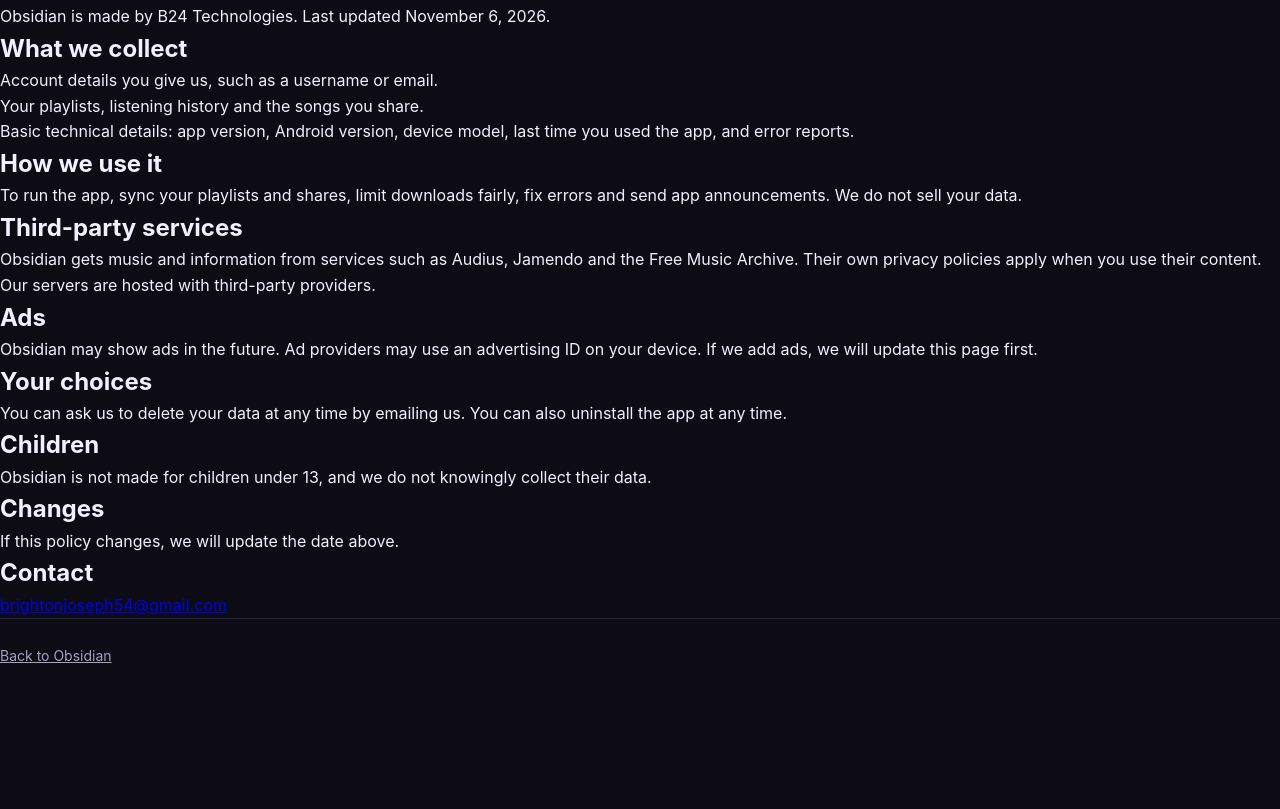
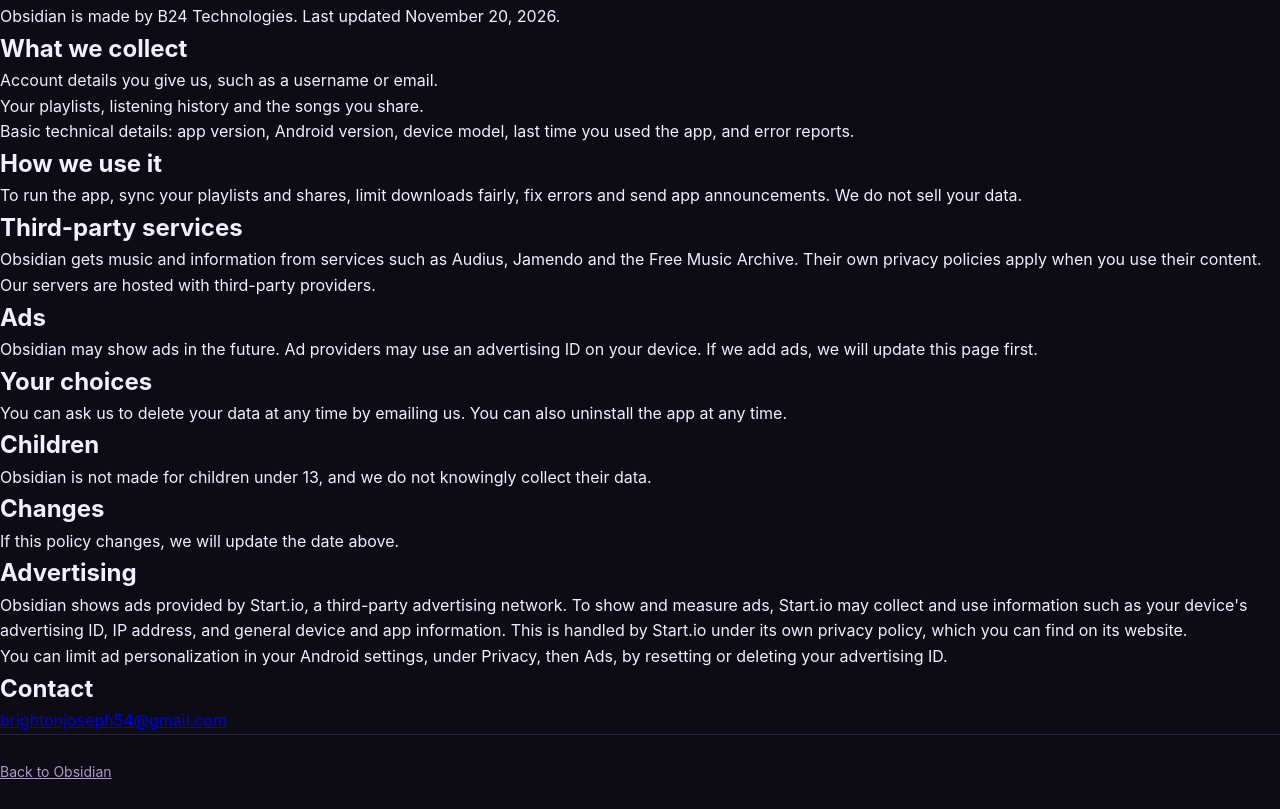
Before and after one commit to brightonjosephkbj/obsidian-site, a plain HTML site: page privacy.html in a window 1280 px wide. Shown: the part 47-856 px from the top of the page. Before the commit the page ends 800 px from the top, so only its background shows below. Drawn offline with Linux system fonts and the light colour scheme.

Commit message:
Add advertising section to privacy policy

```diff
--- a/privacy.html
+++ b/privacy.html
@@ -9,7 +9,7 @@
 <body>
 <main class="doc">
 <h1>Privacy policy</h1>
-<p>Obsidian is made by B24 Technologies. Last updated November 6, 2026.</p>
+<p>Obsidian is made by B24 Technologies. Last updated November 20, 2026.</p>
 
 <h2>What we collect</h2>
 <ul>
@@ -36,6 +36,10 @@
 <h2>Changes</h2>
 <p>If this policy changes, we will update the date above.</p>
 
+<h2>Advertising</h2>
+<p>Obsidian shows ads provided by Start.io, a third-party advertising network. To show and measure ads, Start.io may collect and use information such as your device's advertising ID, IP address, and general device and app information. This is handled by Start.io under its own privacy policy, which you can find on its website.</p>
+<p>You can limit ad personalization in your Android settings, under Privacy, then Ads, by resetting or deleting your advertising ID.</p>
+
 <h2>Contact</h2>
 <p><a href="mailto:brightonjoseph54@gmail.com">brightonjoseph54@gmail.com</a></p>
 </main>
```
